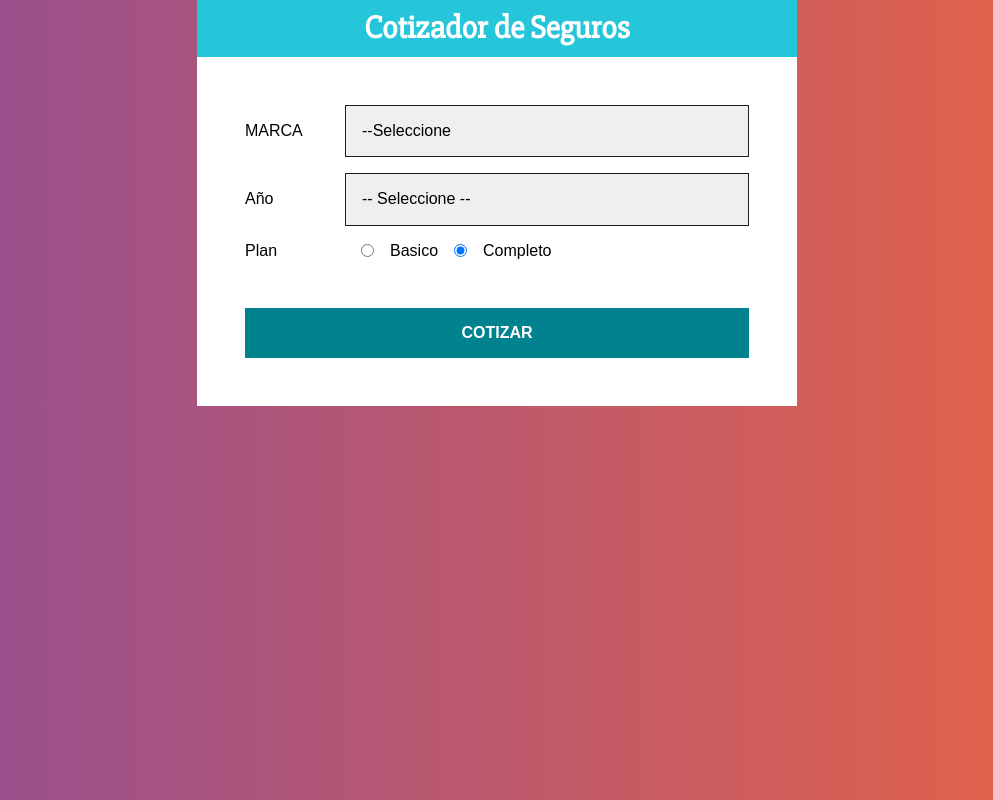
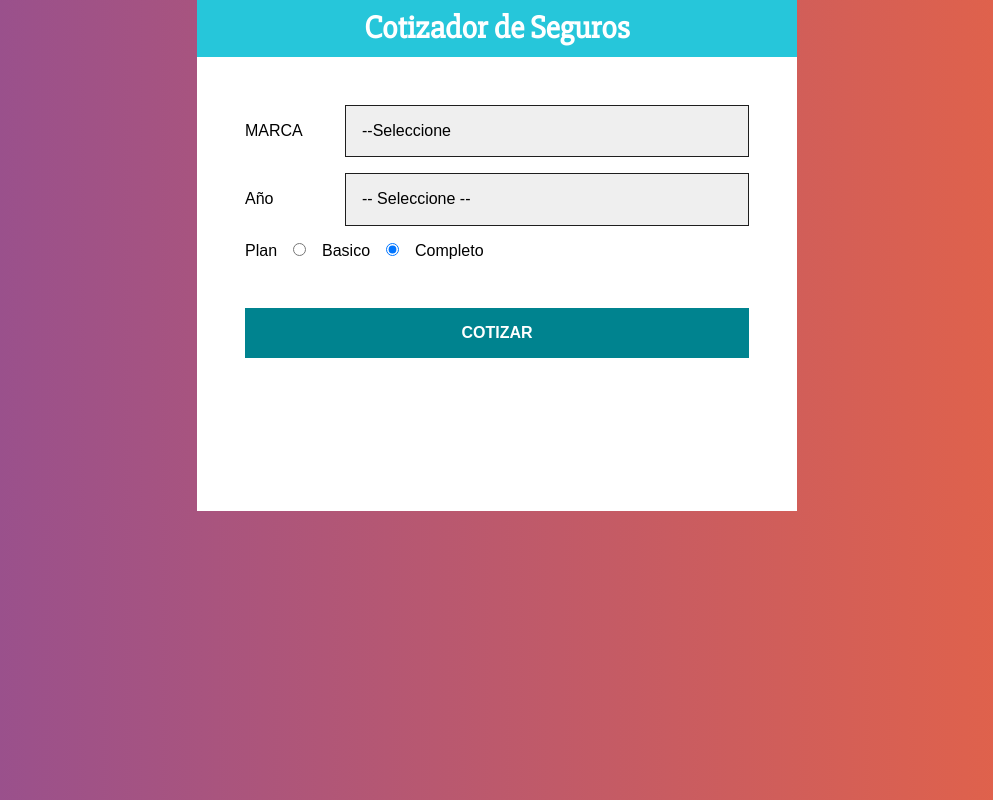
Before and after one commit to GerardoZuno/cotizador-seguros-react, a React (Create React App) app: page / in a window 1280 px wide. Shown: the whole page, without its empty margins (143-1136 px from the left). Built offline with nearby package versions, Linux system fonts and the light colour scheme.

Commit message:
Add transition-group

```diff
--- a/package.json
+++ b/package.json
@@ -12,6 +12,7 @@
     "react": "^17.0.2",
     "react-dom": "^17.0.2",
     "react-scripts": "4.0.3",
+    "react-transition-group": "^4.4.2",
     "web-vitals": "^1.1.2"
   },
   "scripts": {
--- a/src/App.jsx
+++ b/src/App.jsx
@@ -27,7 +27,7 @@ function App() {
 
   });
 
-  const { data }= resumen
+  const { cotizacion, data }= resumen
 
 
   return (
@@ -36,6 +36,7 @@ function App() {
       <ContenedorFormulario>
         <Formulario setResumen={setResumen} />
         <Resumen data={data} />
+        <Resultado cotizacion={cotizacion}/>
       </ContenedorFormulario>
     </Contenedor>
   );
--- a/src/components/Formulario.jsx
+++ b/src/components/Formulario.jsx
@@ -1,16 +1,17 @@
-import React, {useState} from "react";
-import styled from '@emotion/styled'
+import React, { useState } from "react";
+import styled from "@emotion/styled";
 import { obtenerDiferenciaYear, obtenerMarca, calcularSeguro } from "../helper";
 
 const Campo = styled.div`
   display: flex;
+
   margin-bottom: 1rem;
   align-items: center;
-`
+`;
 
 const Label = styled.label`
   flex: 0 0 100px;
-`
+`;
 
 const Select = styled.select`
   display: block;
@@ -18,109 +19,95 @@ const Select = styled.select`
   padding: 1rem;
   border: 1px solid #1e1e1e;
   -webkit-appearance: none;
-`
+`;
 
-const InputRadio= styled.input`
+const Input = styled.div`
+
+
+`;
+
+const InputRadio = styled.input`
   margin: 0 1rem;
-`
+`;
 const Boton = styled.button`
- background-color: #00838F;
+  background-color: #00838f;
   font-size: 1rem;
   width: 100%;
   padding: 1rem;
- color: #FFF;
+  color: #fff;
   text-transform: uppercase;
   font-weight: bold;
   border: none;
- transition: background-color .3s ease;
+  transition: background-color 0.3s ease;
   margin-top: 2rem;
 
- &:hover{
-     background-color: #26C6DA;
+  &:hover {
+    background-color: #26c6da;
     margin-top: 2rem;
     cursor: pointer;
-
   }
-
-`
+`;
 const Error = styled.div`
   background-color: red;
-  color: #FFF;
+  color: #fff;
   padding: 1rem;
   width: 100%;
   text-align: center;
   margin-bottom: 10px;
-`
+`;
 
+function Formulario({ setResumen }) {
+  const [data, setData] = useState({
+    marca: "",
+    year: "",
+    plan: "completo",
+  });
 
-function Formulario({setResumen}) {
-
-  const [data, setData] = useState({
-      marca: '',
-      year: '',
-      plan: 'completo'
-  })
-
-  const {marca, year, plan} = data
+  const { marca, year, plan } = data;
 
   const obtenerDatos = (e) => {
     setData({
       ...data,
-             [e.target.name] : e.target.value
-         })
-  }
+      [e.target.name]: e.target.value,
+    });
+  };
 
-  const [error, setError] = useState(false)
+  const [error, setError] = useState(false);
 
   const cotizarSubmit = (e) => {
-      e.preventDefault()
-      if(!marca.trim() || !year.trim() || !plan.trim()) {
-         setError(true)
-         console.log('fracaso')
+    e.preventDefault();
+    if (!marca.trim() || !year.trim() || !plan.trim()) {
+      setError(true);
+      console.log("fracaso");
 
-         return
+      return;
     }
-      setError(false)
+    setError(false);
     let result = 2000;
 
-      const diferencia = obtenerDiferenciaYear(year)
-      result -= (( diferencia * 3) * result) / 1000
-      console.log(result)
+    const diferencia = obtenerDiferenciaYear(year);
+    result -= (diferencia * 3 * result) / 1000;
+    console.log(result);
 
+    result = obtenerMarca(marca) * result;
 
-      result = obtenerMarca(marca) * result
+    console.log(result);
 
-      console.log(result)
-
-      result = parseFloat(calcularSeguro(plan) * result).toFixed(2)
-      console.log(result)
+    result = parseFloat(calcularSeguro(plan) * result).toFixed(2);
+    console.log(result);
 
     setResumen({
       cotizacion: result,
-          data
-      })
-
-
-
-
-  }
+      data,
+    });
+  };
 
   return (
     <form onSubmit={cotizarSubmit}>
-        {
-            error && (
-                <Error>
-                    Todos los campos son Obligatorios
-                </Error>
-            )
-        }
+      {error && <Error>Todos los campos son Obligatorios</Error>}
       <Campo>
         <Label>MARCA</Label>
-        <Select
-        name="marca"
-        value={marca}
-        onChange={obtenerDatos}
-        >
+        <Select name="marca" value={marca} onChange={obtenerDatos}>
           <option value="">--Seleccione</option>
           <option value="americano">--Americano</option>
           <option value="europeo">--Europeo</option>
@@ -130,11 +117,7 @@ function Formulario({setResumen}) {
 
       <Campo>
         <Label>Año</Label>
-        <Select
-        name="year"
-        value={year}
-        onChange={obtenerDatos}
-        >
+        <Select name="year" value={year} onChange={obtenerDatos}>
           <option value="">-- Seleccione --</option>
           <option value="2021">2021</option>
           <option value="2020">2020</option>
@@ -149,7 +132,9 @@ function Formulario({setResumen}) {
         </Select>
       </Campo>
       <Campo>
+        <Input>
         <Label htmlFor="">Plan</Label>
+
           <InputRadio
             type="radio"
             name="plan"
@@ -158,16 +143,17 @@ function Formulario({setResumen}) {
             onChange={obtenerDatos}
           />
           Basico
-
           <InputRadio
             type="radio"
             name="plan"
             value="completo"
             checked={plan === "completo"}
             onChange={obtenerDatos}
+          />
 
-            />
         Completo
+
+        </Input>
       </Campo>
 
       <Boton type="submit">Cotizar</Boton>
--- a/src/components/Resultado.jsx
+++ b/src/components/Resultado.jsx
@@ -1,11 +1,42 @@
-import React from 'react'
+import React from "react";
+import styled from "@emotion/styled";
+import { TransitionGroup, CSSTransition } from "react-transition-group";
 
-function Resultado() {
-    return (
-        <div>
+const Mensaje = styled.p`
+  color: #fff;
+  margin-top: 2rem;
+  font-size: 19px;
+  padding: 1rem;
+  text-align: center;
+`;
 
-        </div>
-    )
+const ResultadoCotizacion = styled.div`
+  text-align: center;
+  padding: 0.5rem;
+  border: 1px solid #26c6da;
+  background-color: RGB(127, 124, 237);
+  margin-top: 1rem;
+  position: relative;
+`;
+
+function Resultado({ cotizacion }) {
+  return cotizacion === 0 ? (
+    <Mensaje>Elige marca, año y numero de seguro</Mensaje>
+  ) : (
+    <ResultadoCotizacion>
+      <TransitionGroup component="p" className="resultado">
+        <CSSTransition
+          classNames="resultado"
+          key={cotizacion}
+          timeout={{ enter: 500, exit: 500 }}
+        >
+          <Mensaje>
+            <strong>El total es : ${cotizacion}</strong>
+          </Mensaje>
+        </CSSTransition>
+      </TransitionGroup>
+    </ResultadoCotizacion>
+  );
 }
 
-export default Resultado
+export default Resultado;
--- a/src/index.css
+++ b/src/index.css
@@ -9,8 +9,8 @@ body {
 }
 ul {
   list-style: none;
-  padding: none;
-  margin: none;
+  padding: 0;
+  margin: 0;
 }
 span.resultado {
   position: relative;
```
Also changed, not shown: 1 other file (tests, documents, lock files or other folders). Lines whose indentation alone changed are shown as unchanged.
